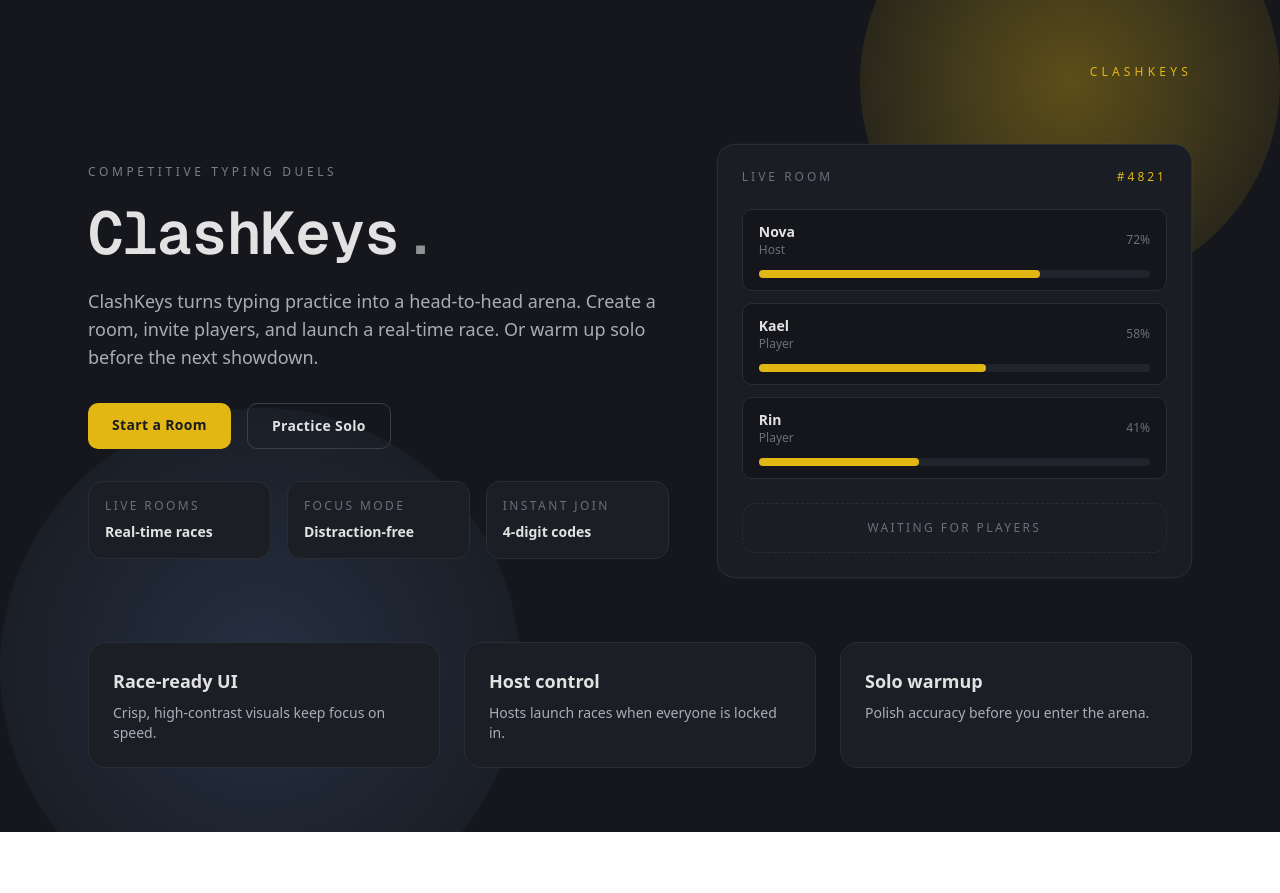
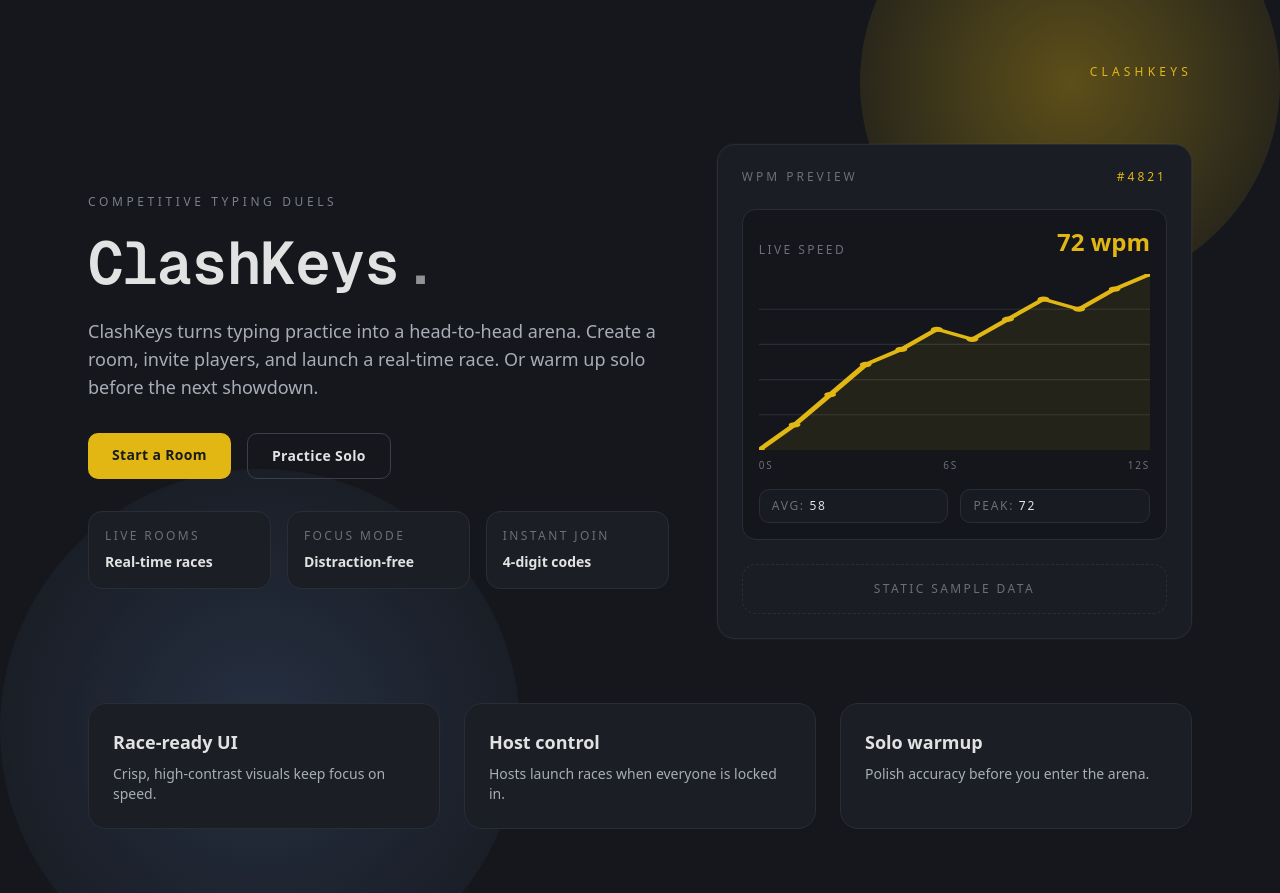
Before and after one commit to Aayush7105/clashkeys, a Next.js app: page / in a window 1280 px wide. Before the commit the page ends 832 px from the top, so only its background shows below. Built offline with nearby package versions, Linux system fonts and the light colour scheme.

Commit message:
landing page updated

```diff
--- a/components/landing/landingpage.tsx
+++ b/components/landing/landingpage.tsx
@@ -3,6 +3,25 @@ import Link from "next/link";
 import TypingOnce from "../typingonce";
 
 const Landing = () => {
+  const staticWpmData = [37, 42, 48, 54, 57, 61, 59, 63, 67, 65, 69, 72];
+  const minWpm = Math.min(...staticWpmData);
+  const maxWpm = Math.max(...staticWpmData);
+  const wpmRange = maxWpm - minWpm;
+  const maxIndex = Math.max(1, staticWpmData.length - 1);
+
+  const wpmPoints = staticWpmData.map((value, index) => {
+    const x = (index / maxIndex) * 100;
+    const y =
+      wpmRange === 0 ? 50 : 100 - ((value - minWpm) / wpmRange) * 100;
+    return { x, y, value };
+  });
+
+  const linePoints = wpmPoints.map((point) => `${point.x},${point.y}`).join(" ");
+  const areaPoints = `0,100 ${linePoints} 100,100`;
+  const averageWpm = Math.round(
+    staticWpmData.reduce((sum, value) => sum + value, 0) / staticWpmData.length,
+  );
+
   return (
     <main className="relative min-h-screen overflow-hidden bg-[#15171c] text-[#e2e2e2]">
       <div className="pointer-events-none absolute -top-32 right-0 h-105 w-105 rounded-full bg-[radial-gradient(circle_at_center,rgba(226,183,20,0.35),rgba(21,23,28,0))]" />
@@ -68,43 +87,75 @@ const Landing = () => {
 
           <div className="rounded-2xl border border-[#2a2d34] bg-[#1a1d23] p-6 shadow-[0_0_0_1px_rgba(255,255,255,0.02)]">
             <div className="flex items-center justify-between text-xs uppercase tracking-[0.25em] text-[#6b6f7a]">
-              <span>Live Room</span>
+              <span>WPM Preview</span>
               <span className="text-[#e2b714]">#4821</span>
             </div>
-            <div className="mt-6 space-y-3">
-              {[
-                { name: "Nova", role: "Host", progress: 72 },
-                { name: "Kael", role: "Player", progress: 58 },
-                { name: "Rin", role: "Player", progress: 41 },
-              ].map((player) => (
-                <div
-                  key={player.name}
-                  className="rounded-lg border border-[#2a2d34] bg-[#14161b] px-4 py-3"
+            <div className="mt-6 rounded-xl border border-[#2a2d34] bg-[#14161b] p-4">
+              <div className="flex items-end justify-between">
+                <div className="text-xs uppercase tracking-[0.2em] text-[#6b6f7a]">
+                  Live speed
+                </div>
+                <div className="text-2xl font-semibold text-[#e2b714]">
+                  {staticWpmData[staticWpmData.length - 1]} wpm
+                </div>
+              </div>
+
+              <div className="mt-4 h-44 w-full">
+                <svg
+                  viewBox="0 0 100 100"
+                  preserveAspectRatio="none"
+                  className="h-full w-full"
                 >
-                  <div className="flex items-center justify-between">
-                    <div>
-                      <div className="text-sm font-semibold text-[#e2e2e2]">
-                        {player.name}
-                      </div>
-                      <div className="text-xs text-[#6b6f7a]">
-                        {player.role}
-                      </div>
-                    </div>
-                    <div className="text-xs text-[#6b6f7a]">
-                      {player.progress}%
-                    </div>
-                  </div>
-                  <div className="mt-3 h-2 w-full rounded-full bg-[#20242c]">
-                    <div
-                      className="h-2 rounded-full bg-[#e2b714]"
-                      style={{ width: `${player.progress}%` }}
+                  {[20, 40, 60, 80].map((y) => (
+                    <line
+                      key={y}
+                      x1="0"
+                      y1={y}
+                      x2="100"
+                      y2={y}
+                      stroke="#2a2d34"
+                      strokeWidth="0.6"
                     />
-                  </div>
+                  ))}
+                  <polygon
+                    points={areaPoints}
+                    fill="#e2b714"
+                    fillOpacity="0.08"
+                  />
+                  <polyline
+                    points={linePoints}
+                    fill="none"
+                    stroke="#e2b714"
+                    strokeWidth="1.7"
+                  />
+                  {wpmPoints.map((point, index) => (
+                    <circle
+                      key={`${point.value}-${index}`}
+                      cx={point.x}
+                      cy={point.y}
+                      r="1.5"
+                      fill="#e2b714"
+                    />
+                  ))}
+                </svg>
+              </div>
+
+              <div className="mt-2 flex items-center justify-between text-[10px] uppercase tracking-[0.18em] text-[#6b6f7a]">
+                <span>0s</span>
+                <span>6s</span>
+                <span>12s</span>
+              </div>
+              <div className="mt-4 grid grid-cols-2 gap-3 text-xs uppercase tracking-[0.14em] text-[#6b6f7a]">
+                <div className="rounded-lg border border-[#2a2d34] bg-[#181b21] px-3 py-2">
+                  avg: <span className="text-[#e2e2e2]">{averageWpm}</span>
                 </div>
-              ))}
+                <div className="rounded-lg border border-[#2a2d34] bg-[#181b21] px-3 py-2">
+                  peak: <span className="text-[#e2e2e2]">{maxWpm}</span>
+                </div>
+              </div>
             </div>
             <div className="mt-6 rounded-xl border border-dashed border-[#2a2d34] p-4 text-center text-xs text-[#6b6f7a] uppercase tracking-[0.2em]">
-              Waiting for players
+              Static sample data
             </div>
           </div>
         </div>
```
